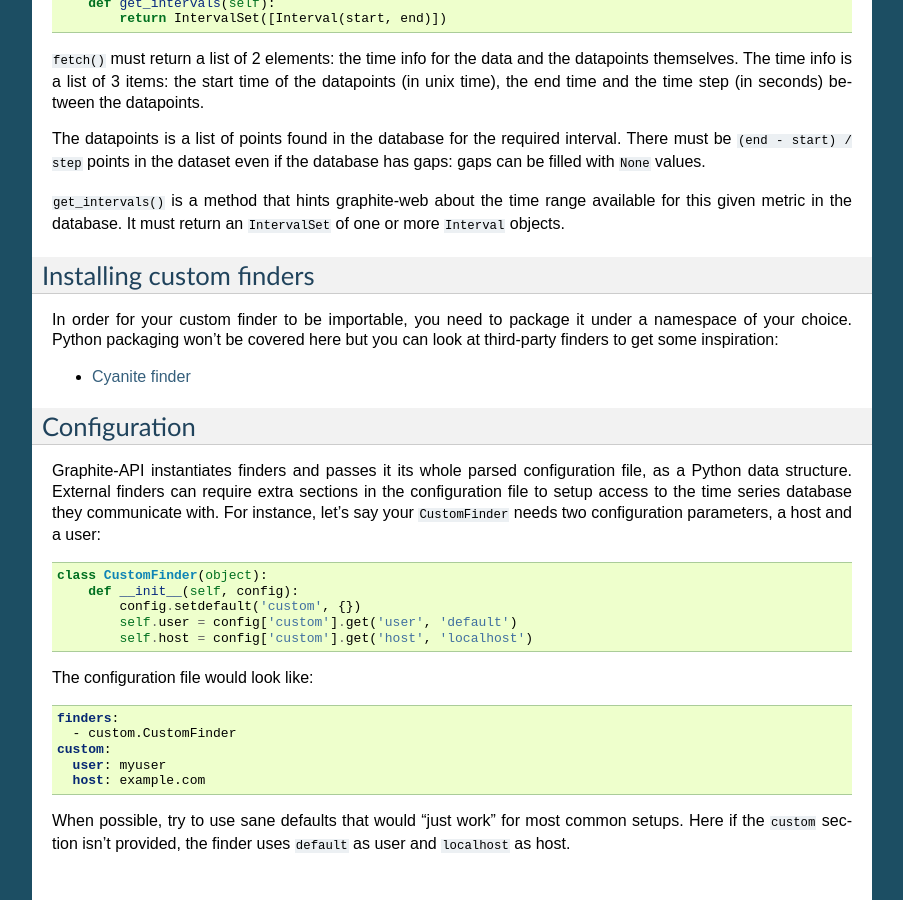
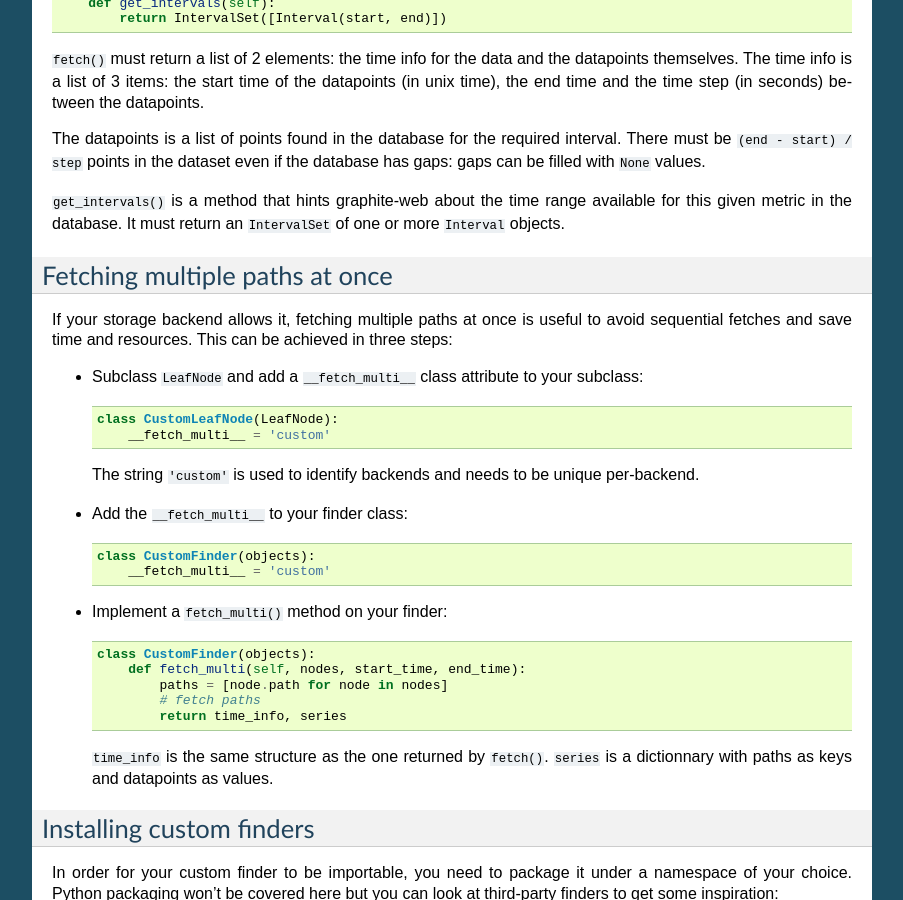
Before and after one commit to brutasse/graphite-api, a Sphinx documentation site: the page built from docs/finders.rst, in a window 1280 px wide and 900 px high, scrolled down 1069 px. Shown: the whole window, without its empty margins (198-1101 px from the left). Built offline with Sphinx 7.4.7, drawn with Linux system fonts in a browser that asks for light colours; some of the changed text lies outside the part shown.

Commit message:
Add support for fetching multiple paths at a time if the finder allows it

```diff
--- a/docs/finders.rst
+++ b/docs/finders.rst
@@ -86,6 +86,38 @@ the database has gaps: gaps can be filled with ``None`` values.
 available for this given metric in the database. It must return an
 ``IntervalSet`` of one or more ``Interval`` objects.
 
+Fetching multiple paths at once
+^^^^^^^^^^^^^^^^^^^^^^^^^^^^^^^
+
+If your storage backend allows it, fetching multiple paths at once is useful
+to avoid sequential fetches and save time and resources. This can be achieved
+in three steps:
+
+* Subclass ``LeafNode`` and add a ``__fetch_multi__`` class attribute to your
+  subclass::
+
+      class CustomLeafNode(LeafNode):
+          __fetch_multi__ = 'custom'
+
+  The string ``'custom'`` is used to identify backends and needs to be unique
+  per-backend.
+
+* Add the ``__fetch_multi__`` to your finder class::
+
+      class CustomFinder(objects):
+          __fetch_multi__ = 'custom'
+
+* Implement a ``fetch_multi()`` method on your finder::
+
+      class CustomFinder(objects):
+          def fetch_multi(self, nodes, start_time, end_time):
+              paths = [node.path for node in nodes]
+              # fetch paths
+              return time_info, series
+
+  ``time_info`` is the same structure as the one returned by ``fetch()``.
+  ``series`` is a dictionnary with paths as keys and datapoints as values.
+
 Installing custom finders
 ^^^^^^^^^^^^^^^^^^^^^^^^^
 
--- a/docs/releases.rst
+++ b/docs/releases.rst
@@ -3,6 +3,10 @@ Graphite-API releases
 
 1.0.2 -- **in development**
 ---------------------------
+
+* Add support for ``fetch_multi()`` in storage finders. This is useful for
+  database-backed finders such as Cyanite because it allows fetching all time
+  series at once instead of sequentially.
 
 * Fix parsing dates such as "feb27" during month days > 28.
 
```
Also changed, not shown: 2 other files.
